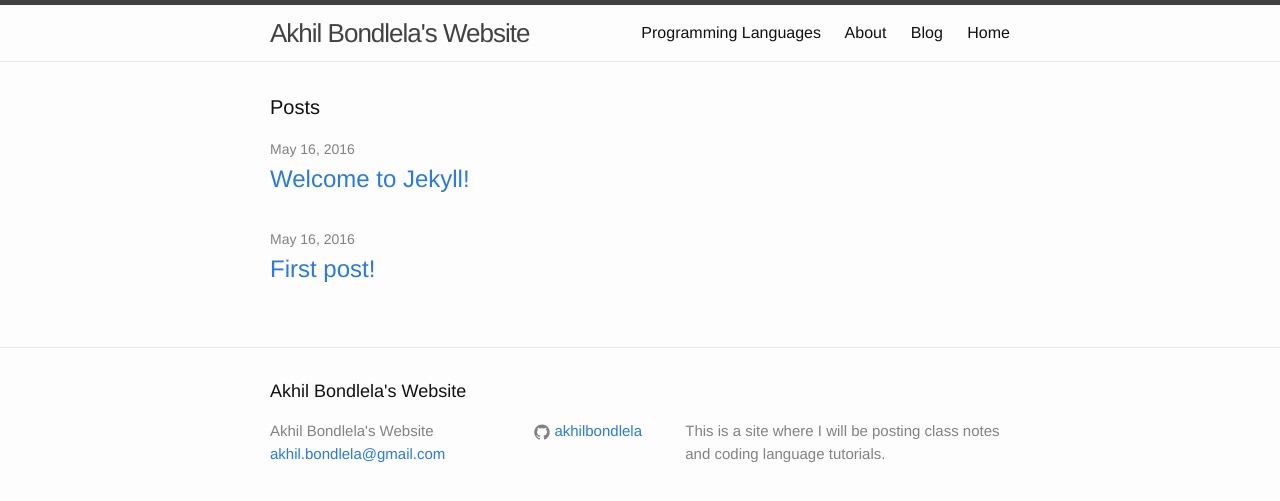
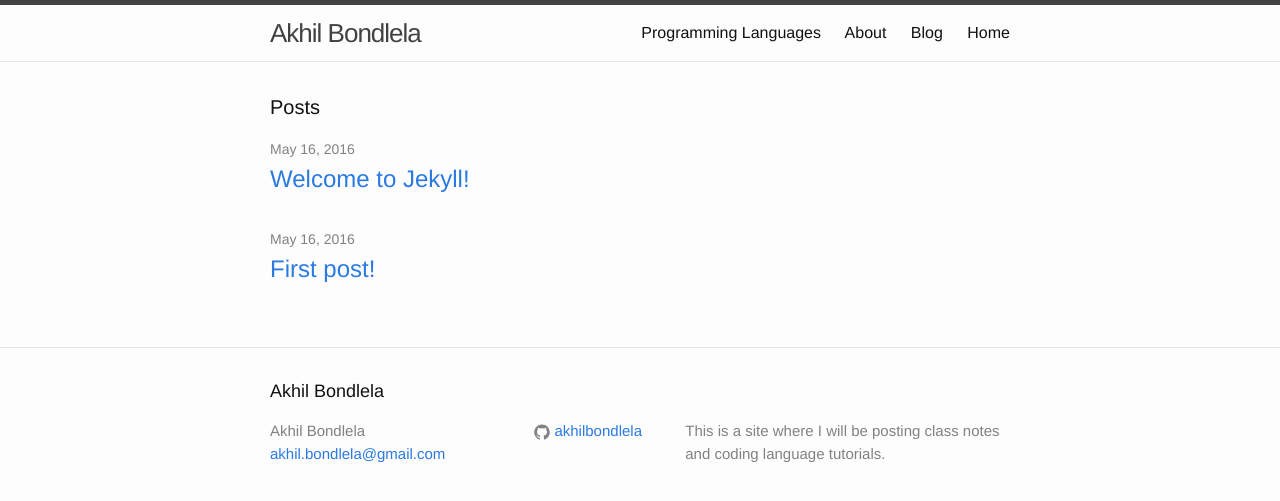
Before and after one commit to akhilbond/akhilbond.github.io, a Jekyll site: the page built from index.html, in a window 1280 px wide. Shown: the top 501 px of the page. Built offline with Jekyll 4.4.1, drawn with Linux system fonts in a browser that asks for light colours.

Commit message:
Edit Site Title

```diff
--- a/_config.yml
+++ b/_config.yml
@@ -6,7 +6,7 @@
 # 'jekyll serve'. If you change this file, please restart the server process.
 
 # Site settings
-title: Akhil Bondlela's Website
+title: Akhil Bondlela
 email: akhil.bondlela@gmail.com
 description: > # this means to ignore newlines until "baseurl:"
   This is a site where I will be posting class notes and coding language tutorials.
```
